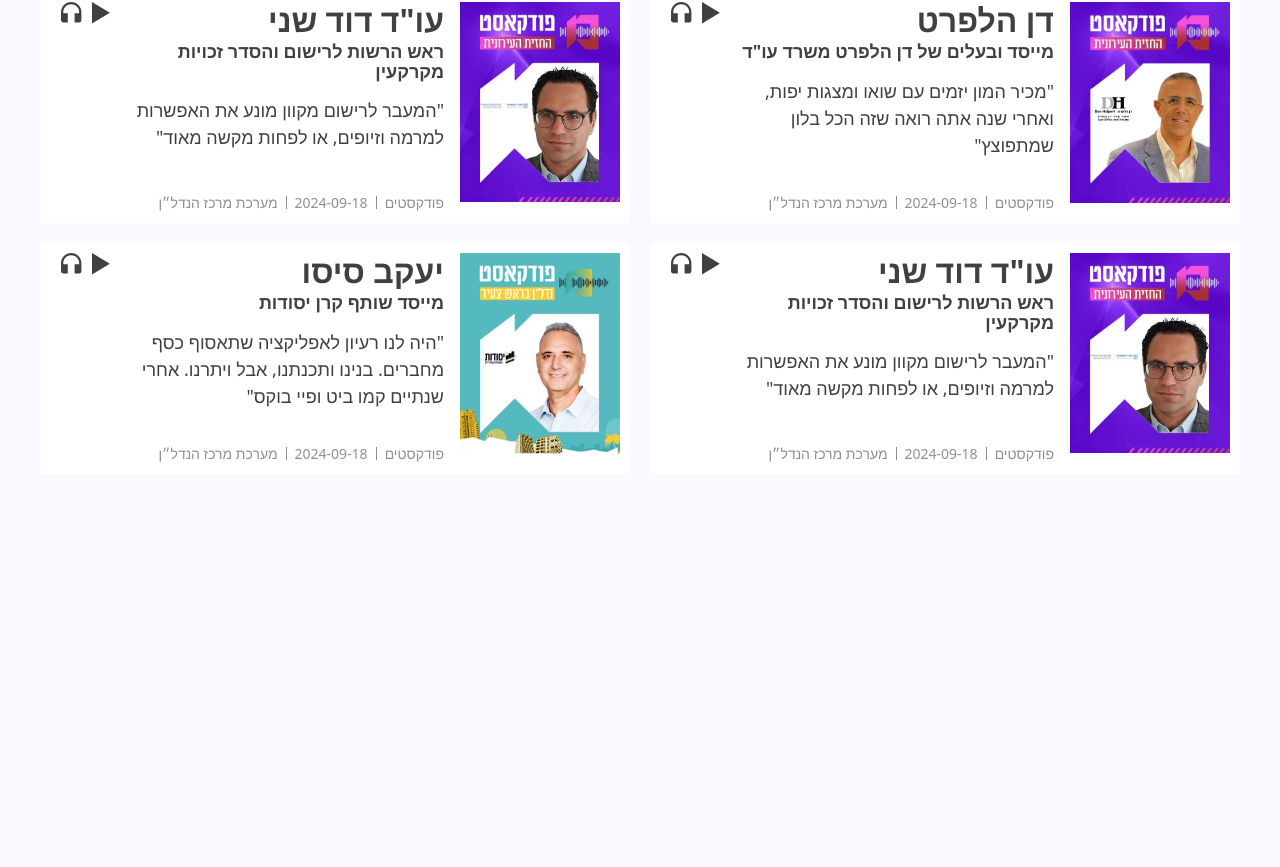
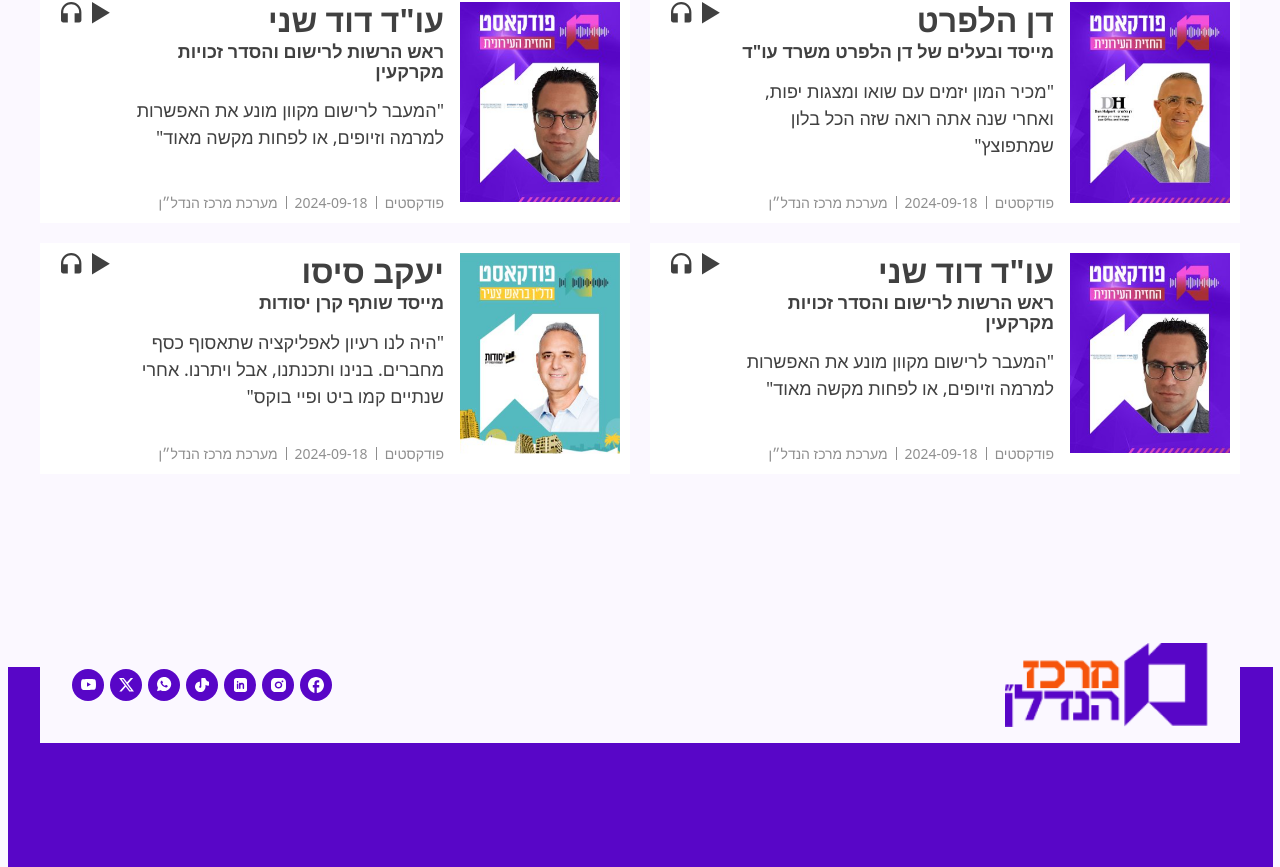
Before and after one commit to dorhakim100/wizoo-news, a Vue app: page / in a window 1280 px wide. Shown: the part 6863-7730 px from the top of the page. Before the commit the page ends 7418 px from the top, so only its background shows below. Built offline with nearby package versions, Linux system fonts and the light colour scheme.

Commit message:
Add socials and logo contianer to footer

```diff
--- a/src/App.vue
+++ b/src/App.vue
@@ -3,10 +3,12 @@
   <main>
     <router-view />
   </main>
+  <AppFooter />
 </template>
 
 <script setup>
 import AppHeader from './components/AppHeader.vue'
+import AppFooter from './components/AppFooter.vue'
 </script>
 
 <style scoped lang="scss">
--- /dev/null
+++ b/src/components/AppFooter.vue
@@ -0,0 +1,94 @@
+<template>
+  <footer class="full-width">
+    <div class="content-container">
+      <div class="logo-container">
+        <img :src="logo" alt="logo" />
+        <div class="socials-container">
+          <div
+            class="icon-container circle pointer"
+            v-for="social in socials"
+            :key="`${social.name}-footer`"
+          >
+            <component :is="social.icon" class="icon" />
+          </div>
+        </div>
+      </div>
+    </div>
+  </footer>
+</template>
+
+<script setup>
+import logo from '../../public/logo-desktop.png'
+
+import Facebook from '../assets/icons/socials-links/facebook.svg'
+import Instagram from '../assets/icons/socials-links/instagram.svg'
+import LinkedIn from '../assets/icons/socials-links/linkedin.svg'
+import TikTok from '../assets/icons/socials-links/tik-tok.svg'
+import WhatsApp from '../assets/icons/socials-links/whatsapp.svg'
+import XIcon from '../assets/icons/socials-links/x.svg'
+import YouTube from '../assets/icons/socials-links/youtube.svg'
+
+const socials = [
+  { name: 'facebook', icon: Facebook },
+  { name: 'instagram', icon: Instagram },
+  { name: 'linkedin', icon: LinkedIn },
+  { name: 'tik-tok', icon: TikTok },
+  { name: 'whatsapp', icon: WhatsApp },
+  { name: 'x', icon: XIcon },
+  { name: 'youtube', icon: YouTube },
+]
+</script>
+
+<style scoped lang="scss">
+@import '../styles/setup/_variables';
+
+footer {
+  margin-top: 7em;
+  background-color: $primary;
+  height: 200px;
+  //   width: 100vw;
+
+  .content-container {
+    position: relative;
+    width: 100%;
+    max-width: $max-width-screen;
+
+    margin: 0 auto;
+
+    .logo-container {
+      position: absolute;
+      left: 0;
+      right: 0;
+      top: -40px;
+      background-color: $footer-logo-container-bg;
+      padding: 1em 2em;
+      display: flex;
+      justify-content: space-between;
+      align-items: center;
+      img {
+        height: 84px;
+        align-self: start;
+      }
+
+      .socials-container {
+        display: flex;
+        gap: 6px;
+      }
+
+      .icon-container {
+        background-color: $primary;
+        display: flex;
+        align-items: center;
+        justify-content: center;
+        height: 32px;
+        width: 32px;
+        .icon {
+          :deep(path) {
+            fill: $white-background;
+          }
+        }
+      }
+    }
+  }
+}
+</style>
--- a/src/styles/setup/_variables.scss
+++ b/src/styles/setup/_variables.scss
@@ -53,6 +53,8 @@
 
   --white-background: #ffffff;
   --pale-white-background: #ffffff66;
+
+  --footer-logo-container-bg: #fbf8ff;
 
   --narrow-screen-number: 600;
   --narrow-screen: 600px;
@@ -110,6 +112,8 @@
 $white-background: var(--white-background);
 $pale-white-background: var(--pale-white-background);
 
+$footer-logo-container-bg: var(--footer-logo-container-bg);
+
 // LAYOUT BREAKPOINTS
 $narrow-screen: var(--narrow-screen);
 $medium-screenl: var(--medium-screen);
```
